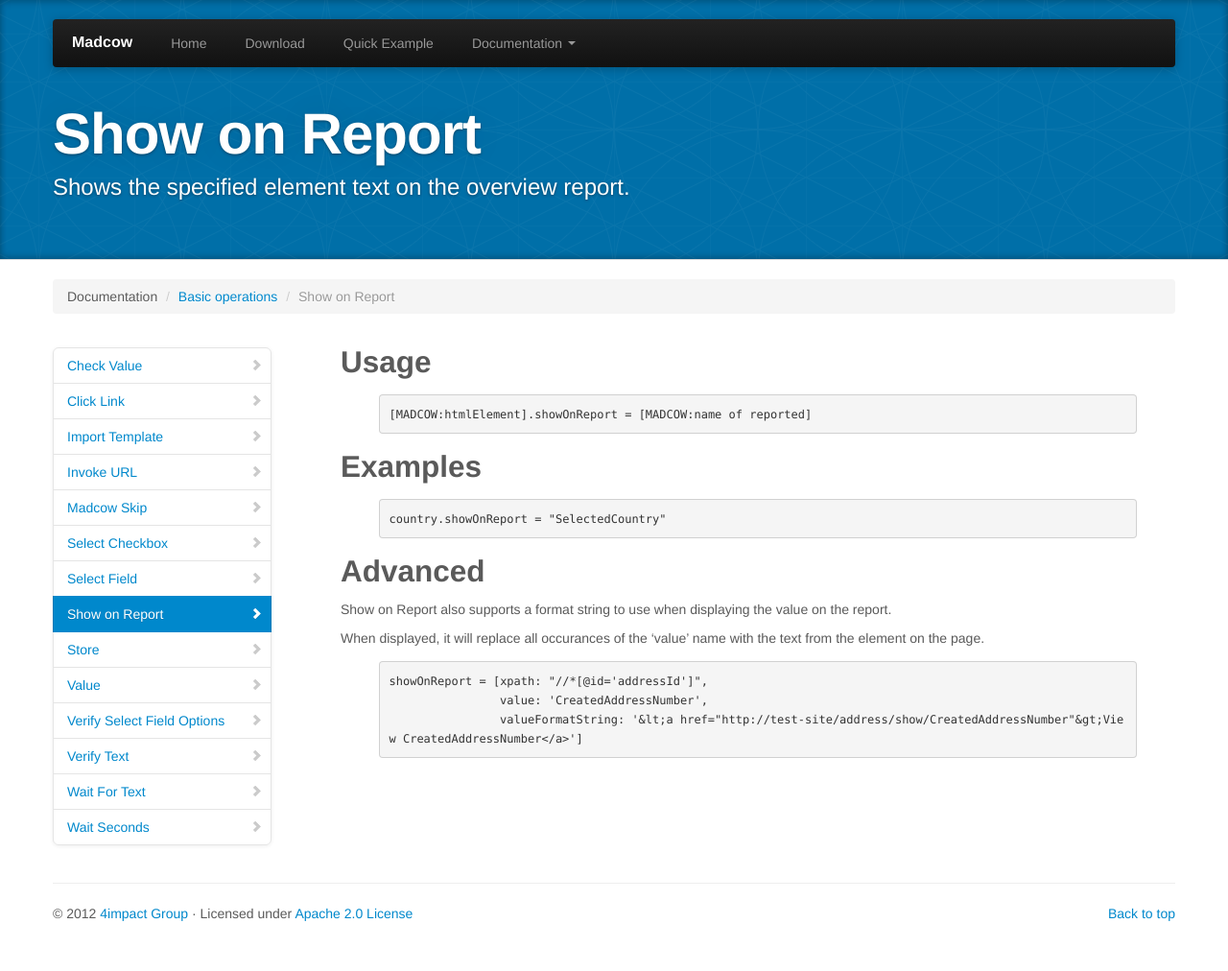
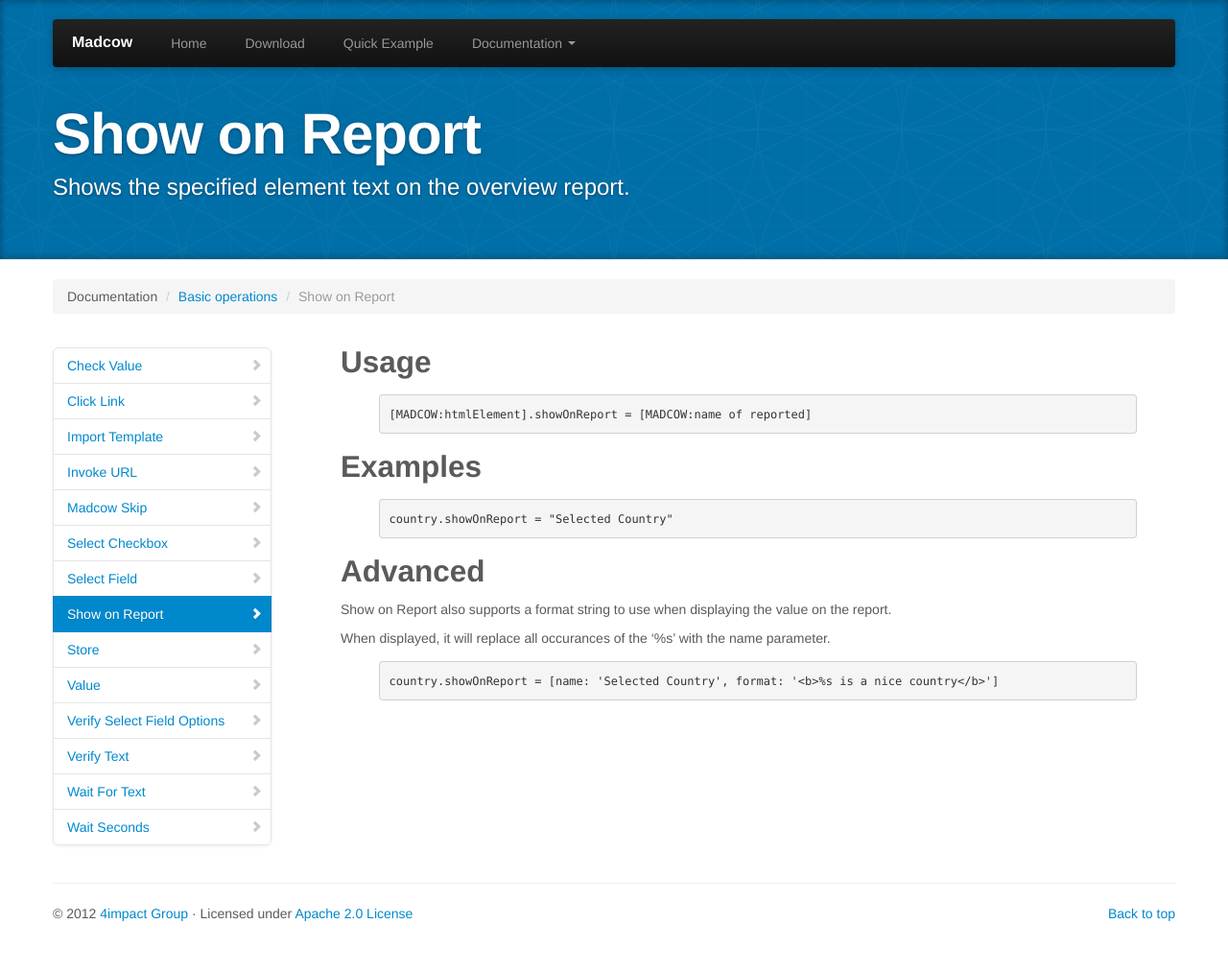
Before and after one commit to 4impact/madcow, a Jekyll site: the page built from documentation/basic operations/_posts/2012-11-01-Show-on-Report.md, in a window 1280 px wide. Shown: the whole page at 96% size. Built offline with Jekyll 4.4.1, drawn with Linux system fonts in a browser that asks for light colours.

Commit message:
ShowOnReport - added format specification string so you can format showOnReport results

```diff
--- a/documentation/basic operations/_posts/2012-11-01-Show-on-Report.md
+++ b/documentation/basic operations/_posts/2012-11-01-Show-on-Report.md
@@ -12,17 +12,15 @@
 
 ## Examples
 {% highlight bash %}
-country.showOnReport = "SelectedCountry"
+country.showOnReport = "Selected Country"
 {% endhighlight %}
 
 ## Advanced
 
 Show on Report also supports a format string to use when displaying the value on the report.
 
-When displayed, it will replace all occurances of the 'value' name with the text from the element on the page.
+When displayed, it will replace all occurances of the '%s' with the name parameter.
 
 {% highlight bash %}
-showOnReport = [xpath: "//*[@id='addressId']",
-                value: 'CreatedAddressNumber',
-                valueFormatString: '&lt;a href="http://test-site/address/show/CreatedAddressNumber"&gt;View CreatedAddressNumber</a>']
+country.showOnReport = [name: 'Selected Country', format: '<b>%s is a nice country</b>']
 {% endhighlight %}
```
